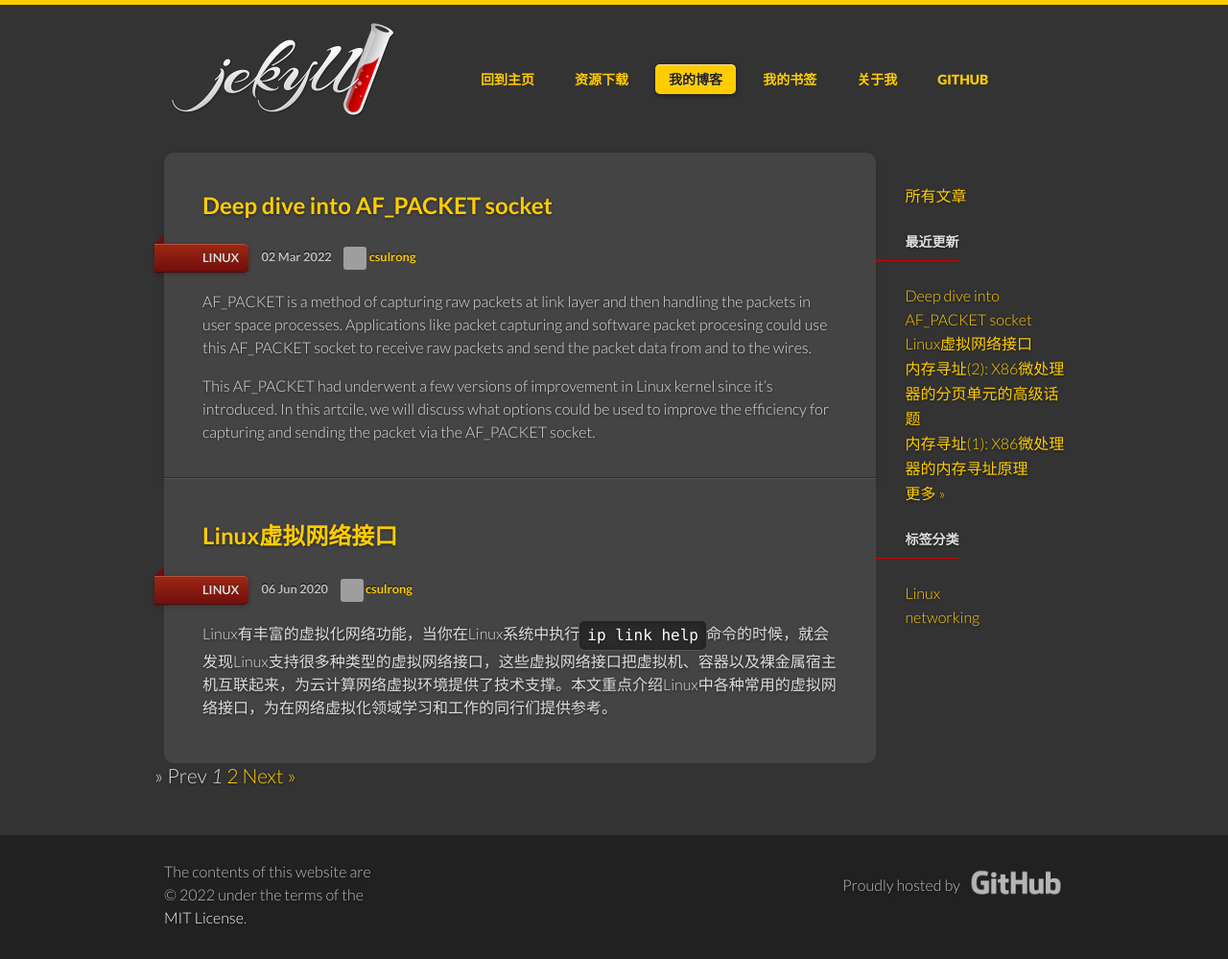
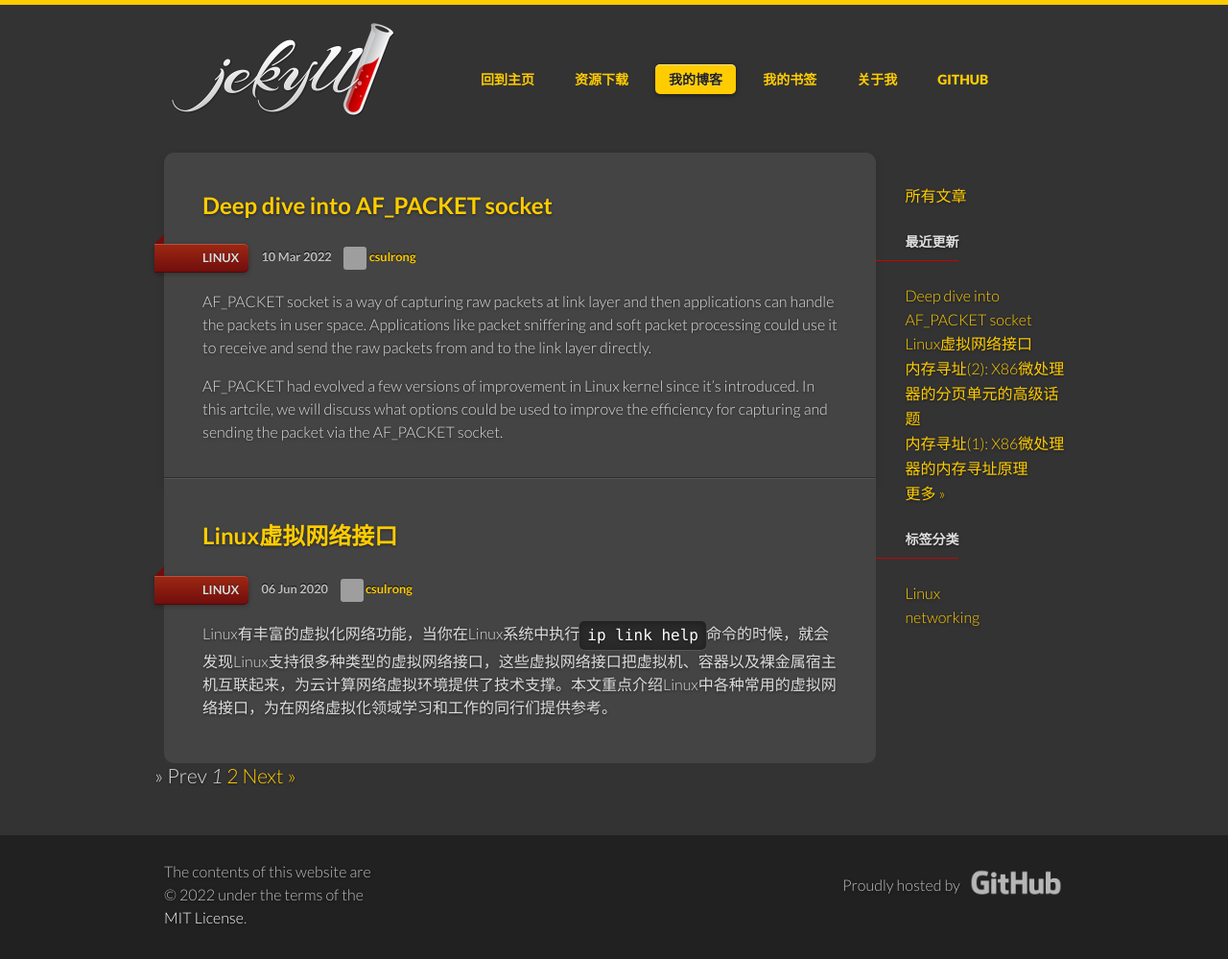
Before and after one commit to csulrong/csulrong.github.io, a Jekyll site: the page built from blogs/index.html, in a window 1280 px wide. Shown: the whole page at 96% size. Built offline with Jekyll 4.4.1, drawn with Linux system fonts in a browser that asks for light colours; the list of posts is cut into pages by our own code; some of the changed lines change nothing that is shown; grey boxes are pictures that could not be loaded.

Commit message:
add article for AF_PACKET

```diff
--- a/_config.yml
+++ b/_config.yml
@@ -40,7 +40,7 @@
     output: true
 
 name: 欢迎来到荣亮的个人主页
-url: https://csulrong.github.io
+url: https://rongl.info
 
 twitter:
   username: csulrong
--- a/_posts/2022-03-02-linux-afpacket.md
+++ /dev/null
@@ -1,25 +0,0 @@
----
-title: 'Deep dive into AF_PACKET socket'
-date: 2022-03-02 08:52:53 +0800
-author: csulrong
-version: 3.4.3
-categories: [linux]
-tags: [Linux]
-excerpt_separator: <!-- more -->
----
-
-AF_PACKET is a method of capturing raw packets at link layer and then handling the packets in user space processes. Applications like packet capturing and software packet procesing could use this AF_PACKET socket to receive raw packets and send the packet data from and to the wires.
-
-This AF_PACKET had underwent a few versions of improvement in Linux kernel since it's introduced. In this artcile, we will discuss what options could be used to improve the efficiency for capturing and sending the packet via the AF_PACKET socket.
-
-<!-- more -->
-
-### plain AF_PACKET socket
-
-The AF_PACKET socket allows user-space application to capture raw packets at link layer so that the user-space can see the packet headers
-
-
-### AF_PACKET with MMAP
-
-
-###
--- /dev/null
+++ b/_posts/2022-03-10-linux-afpacket.md
@@ -0,0 +1,298 @@
+---
+title: 'Deep dive into AF_PACKET socket'
+date: 2022-03-10 14:52:53 +0800
+author: csulrong
+version: 3.4.3
+categories: [linux]
+tags: [Linux]
+excerpt_separator: <!-- more -->
+---
+
+AF_PACKET socket is a way of capturing raw packets at link layer and then applications can handle the packets in user space. Applications like packet sniffering and soft packet processing could use it to receive and send the raw packets from and to the link layer directly.
+
+AF_PACKET had evolved a few versions of improvement in Linux kernel since it's introduced. In this artcile, we will discuss what options could be used to improve the efficiency for capturing and sending the packet via the AF_PACKET socket.
+
+<!-- more -->
+
+## Plain AF_PACKET Socket
+
+The AF_PACKET socket allows user-space application to capture raw packets at link layer so that it can see the whole packet data starting from link-layer headers and bottom up to transport layer and application payload.
+
+Application creates the AF_PACKET socket like other types of socket with the `socket` function:
+
+{% highlight c %}
+int fd = socket(AF_PACKET, SOCK_RAW, htons(ETH_P_ALL));
+{% endhighlight %}
+
+where,
+- The first argument `AF_PACKET` indicates socket family.
+- The second argument could be either `SOCK_RAW` or `SOCK_DGRAM`. If you want to receive the packet with the 14-byte Ethernet header, `SOCK_RAW` is the right socket type, or else the link layer head will be removed in case of `SOCK_DGRAM`.
+- The third arugment specifies the link-layer protocol, `ETH_P_ALL` indicates all protocols and `ETH_P_IP` indicates IPv4 protocol. The protocol definition follows the convention of `ETH_P_xxx`, which can be found at `linux/if_ether.h` header file.
+
+## AF_PACKET with MMAP
+
+Receving / sending packets from / to plain AF_PACKET socket is very inefficient as it uses very limited buffers and requires system call once every time to capture a packet or send a packet from / to kernel; meanwhile the packet data has to be moved between the user and kernel spaces. Given this, PACKET_MMAP arised to boost the performance by eliminating the need of moving packet data between user and kernel spaces and also reducing the number of system calls. A size configurable ring buffer is shared between kernel and user spaces so that user applications just need to wait for packets at receiving side. Concerning tranmission, multiple packets can be put to the ring buffer followed by one system call to notify kernel transmitting these packets.
+
+### Ring Buffer
+
+The AF_PACKET has `PACKET_RX_RING` and `PACKET_TX_RING` respectively for packet reception and transmission. A ring buffer is a contiguous physical region of memory, which is logicially segmented into a number of blocks. Each block contains a few frames and each frame has two parts:
+- frame header: It contains the status of this frame.
+- data buffer: It holds the packet data.
+
+The `PACKET_MMAP` for AF_PACKET evolved 3 versions:
+- TPACKET_V1
+- TPACKET_V2
+  * Timestamp resolution at nanosecond scale instead of microsecond.
+  * VLAN metadata information is available for packets.
+- TPACKET_V3
+  * Read / poll is at block level instead of frame level.
+  * Added poll timeout to avoid blocking poll.
+  * RX hash data is available to user space application.
+
+By default TPACKET_V1 is used, but use `setsockopt` function to change the version to TPACKET_V3 is highly recommended as polling at block level brings the benefit of 15% - 20% reduction in CPU usage, and ~20% increase in packet capture rate.
+
+{% highlight c %}
+int v = TPACKET_V3;
+err = setsockopt(fd, SOL_PACKET, PACKET_VERSION, &v, sizeof(v));
+{% endhighlight %}
+
+To setup rings for RX and TX, TPACKET_V1 and TPACKET_V2 uses `struct tpacket_req` and TPACKET_V3 uses `struct tpacket_req3`, both struct's are defined in `uapi/linux/if_packet.h`. The following piece of code sets the `PACKET_RX_RING` with 128 blocks, each block has 4096 bytes and contains of 2 frames with frame size of 2048 bytes.
+
+{% highlight c %}
+struct tpacket_req3 req;
+req.tp_block_size = 4096;
+req.tp_frame_size = 2048;
+req.tp_block_nr   = 128;
+req.tp_frame_nr   = (req.tp_block_size * req.tp_block_nr) / req.tp_frame_size;
+err = setsockopt(fd, SOL_PACKET, PACKET_RX_RING, &req, sizeof(req));
+{% endhighlight %}
+
+Similarly, you can also use the `setsockopt` function to setup the `PACKET_TX_RING` for packet transmission. Next, the application has to create the ring buffer with `mmap` function to share the memory between user and kernel spaces. The ring buffer will be formatted as blocks and frames based on the the parameters setting up the `PACKET_RX_RING` or `PACKET_TX_RING`.
+
+{% highlight c %}
+unsigned int total_size = req.tp_block_size * req.tp_block_nr;
+ring = mmap(NULL, total_size, PROT_READ|PROT_WRITE, MAP_SHARED, fd, 0);
+{% endhighlight %}
+
+where,
+- The fist argument specifies the starting address of the shared buffer, if it is `NULL`, kernel chooses the address at which to create the mapping.
+- The second argument specifies the total size of the shared buffer.
+- `PROT_READ|PROT_WRITE` at the third argument indicates the mapping space is readable and writable.
+- Flag at the fourth argument determines whether updates to the mapping are visible to other processes mapping the same memory space.
+- The last argument is an offset always set to 0 in mapping ring bufffer for AF_PACKET.
+
+
+### Receiving Packets
+
+The following macros defined in `include/linux/if_packet.h` implies the status of a frame in the ring.
+
+{% highlight c %}
+#define TP_STATUS_KERNEL        0
+#define TP_STATUS_USER          1
+#define TP_STATUS_COPY          (1 << 1)
+#define TP_STATUS_LOSING        (1 << 2)
+#define TP_STATUS_CSUM_VALID    (1 << 7)
+{% endhighlight %}
+
+The kernel initializes all frames to `TP_STATUS_KERNEL`. When the kernel receives a packet it puts in the ring buffer and updates the status with at least the `TP_STATUS_USER` flag. Userspace application has to poll the socket file descriptor to check if there are new packets in the ring. Then the application can read the packet if the status has the `TP_STATUS_USER` flag, once the packet is read the application must zero the status field, so the kernel can reuse that frame buffer to store next received packet. The rest of status flags are explained in the following table.
+
+<div class="mobile-side-scroller">
+<table>
+  <thead>
+    <tr>
+      <th>Macro</th>
+      <th>Description</th>
+    </tr>
+  </thead>
+  <tbody>
+    <tr>
+      <td>
+        <p><code>TP_STATUS_COPY</code></p>
+      </td>
+      <td>
+        <p>
+          This flag indicates that the frame (and associated metadata) has been truncated because it’s larger than <code>tp_frame_size</code>. This packet can be read entirely with <code>recvfrom()</code>. However, in order to make this work it must to be enabled previously with <code>setsockopt()</code> and the <code>PACKET_COPY_THRESH</code> option.
+        </p>
+      </td>
+    </tr>
+    <tr>
+      <td>
+        <p><code>TP_STATUS_LOSING</code></p>
+      </td>
+      <td>
+        <p>
+          Indicates there were packet drops from last time statistics where checked with <code>getsockopt()</code> and the <code>PACKET_STATISTICS</code> option.
+        </p>
+      </td>
+    </tr>
+    <tr>
+      <td>
+        <p><code>TP_STATUS_CSUM_VALID</code></p>
+      </td>
+      <td>
+        <p>
+          This flag indicates that at least the transport header checksum of the packet has been already validated on the kernel side. If the flag is not set then the userspace applications are free to check the checksum provided that <code>TP_STATUS_CSUMNOTREADY</code> is also not set.
+        </p>
+      </td>
+    </tr>
+  </tbody>
+</table>
+</div>
+
+#### TPACKET_V3 block descriptor
+
+Since TPACKET_V3 introduced the polling at block level, there is a block descriptor describes the status and information of each block. The structure of a block is depicted as the following diagram.
+
+![tpacketv3_block]({{ site.baseurl }}/assets/images/2022/tpv3_block.svg)
+
+The following example code shows how to do block-level polling with TPACKET_V3 and walk through frames in the block.
+{% highlight c %}
+static void walk_block(struct block_desc *pbd, const int block_num)
+{
+    int num_pkts = pbd->h1.num_pkts, i;
+    unsigned long bytes = 0;
+    struct tpacket3_hdr *ppd;
+
+    ppd = (struct tpacket3_hdr *) ((uint8_t *) pbd +
+                                pbd->h1.offset_to_first_pkt);
+    for (i = 0; i < num_pkts; ++i) {
+            bytes += ppd->tp_snaplen;
+            display(ppd);
+
+            ppd = (struct tpacket3_hdr *) ((uint8_t *) ppd +
+                                        ppd->tp_next_offset);
+    }
+
+    packets_total += num_pkts;
+    bytes_total += bytes;
+}
+
+static void flush_block(struct block_desc *pbd)
+{
+    pbd->h1.block_status = TP_STATUS_KERNEL;
+}
+
+int main(int argc, char **argp)
+{
+    //......
+
+    memset(&pfd, 0, sizeof(pfd));
+    pfd.fd = fd;
+    pfd.events = POLLIN | POLLERR;
+    pfd.revents = 0;
+
+    while (1) {
+        pbd = (struct block_desc *) ring.rd[block_num].iov_base;
+
+        if ((pbd->h1.block_status & TP_STATUS_USER) == 0) {
+            poll(&pfd, 1, -1);
+            continue;
+        }
+
+        walk_block(pbd, block_num);
+        flush_block(pbd);
+        block_num = (block_num + 1) % blocks;
+    }
+
+    //......
+}
+{% endhighlight %}
+
+#### Load balancing
+
+The `AF_PACKET` fanout mode enables load balancing capability for packet reception. You can load-balance the packet reception among multiple processes or CPUs based on the following policies.
+
+<div class="mobile-side-scroller">
+<table>
+  <thead>
+    <tr>
+      <th>Fanout Policy</th>
+      <th>Description</th>
+    </tr>
+  </thead>
+  <tbody>
+    <tr>
+      <td><p><code>PACKET_FANOUT_HASH</code></p></td>
+      <td><p>Schedule to socket by <code>skb</code>’s packet hash.</p></td>
+    </tr>
+    <tr>
+      <td><p><code>PACKET_FANOUT_LB</code></p></td>
+      <td><p>Schedule to socket by round-robin.</p></td>
+    </tr>
+    <tr>
+      <td><p><code>PACKET_FANOUT_CPU</code></p></td>
+      <td><p>Schedule to socket by CPU packet arrives on.</p></td>
+    </tr>
+    <tr>
+      <td><p><code>PACKET_FANOUT_RND</code></p></td>
+      <td><p>Schedule to socket by random selection.</p></td>
+    </tr>
+    <tr>
+      <td><p><code>PACKET_FANOUT_ROLLOVER</code></p></td>
+      <td><p>If one socket is full, rollover to another.</p></td>
+    </tr>
+    <tr>
+      <td><p><code>PACKET_FANOUT_QM</code></p></td>
+      <td><p>chedule to socket by <code>skb<code>'s recorded <code>queue_mapping<code>.</p></td>
+    </tr>
+  </tbody>
+</table>
+</div>
+
+
+### Transmitting Packets
+
+There are also macros defined for transmission process:
+
+{% highlight c %}
+#define TP_STATUS_AVAILABLE        0 // Frame is available
+#define TP_STATUS_SEND_REQUEST     1 // Frame will be sent on next send()
+#define TP_STATUS_SENDING          2 // Frame is currently in transmission
+#define TP_STATUS_WRONG_FORMAT     4 // Frame format is not correct
+{% endhighlight %}
+
+First, the kernel initializes all frames to `TP_STATUS_AVAILABLE`. To send a packet, the application fills a data buffer of an available frame, sets `tp_len` to current data buffer size and sets its status field to `TP_STATUS_SEND_REQUEST`. This can be done on multiple frames. Once the application is ready to transmit, it calls `send()`. Then all buffers with status equal to `TP_STATUS_SEND_REQUEST` are forwarded to the network device. The kernel updates each status of sent frames with `TP_STATUS_SENDING` until the end of transfer. At the end of each transfer, buffer status returns to `TP_STATUS_AVAILABLE`. So when application fills packet into a frame, it should ensure not overriding packet that is in transmission.
+
+Specific to TPACKET_V3, unlike the structure of blocks in RX ring, which has a block descriptor for each block, TX ring doesn't have the block descriptor as it doesn't need to poll. So sending a packet is quite straightforward like the below code does.
+
+{% highlight c %}
+struct tpacket3_hdr *hdr = NULL;
+
+// iterate frames to find an available one for holding packet
+for (i = 0; i < req.tp_frame_nr; i += 1) {
+    hdr = (void*)(ring + (req.tp_frame_size * i));
+    data = (uint8_t*)hdr + TPACKET_ALIGN(sizeof(struct tpacket3_hdr));
+
+    if (hdr->tp_status == TP_STATUS_AVAILABLE) {
+        memcpy(data, pkt_data, pkt_len);
+        hdr->tp_len = pkt_len;
+        hdr->tp_status = TP_STATUS_SEND_REQUEST;
+
+        // notify kernel to sending the packet
+        // you can also call the send after putting multiple packets to ring buffer
+        send(socket_fd, NULL, 0, 0);
+
+        break;
+    }
+}
+{% endhighlight %}
+
+You may want to aggressively exploit the transmission speed and reduce the latency as much as possible like packet generator software usually does, then the option `PACKET_QDISC_BYPASS` comes to rescure. You can set this option after socket created.
+
+{% highlight c %}
+int on = 1;
+setsockopt(fd, SOL_PACKET, PACKET_QDISC_BYPASS, &on, sizeof(on));
+{% endhighlight %}
+
+
+The side effect of this option is AF_PACKET will bypass the kernel's qdisc layer and forcedly push packets to the driver directly. That means, the packets are not buffered and no TC disciplines are applied, and hence potentially increasing the loss in present of microburst. Generally, this option could be used for stress performance testing or in scenario where you really don't care too much of packet loss.
+
+## The Golang Implementation
+
+The [github.com/google/gopacket](gopacket) package provides a golang implementation of the three versions of TPacket's for AF_PACKET. Examples are available at [https://github.com/google/gopacket/tree/master/examples/afpacket](here). However, this gopacket package doesn't implement the TX_RING, I have forked the repo and committed my TX_RING implementation at [https://github.com/csulrong/gopacket/tree/master/afpacket](here).
+
+
+## References
+
+- [packet(7) — Linux manual page](https://man7.org/linux/man-pages/man7/packet.7.html)
+- [Linux Networking Documentation - Packet MMAP](https://www.kernel.org/doc/html/latest/networking/packet_mmap.html)
```
Also changed, not shown: assets/images/2022/tpv3_block.svg (added), 1 other file.
